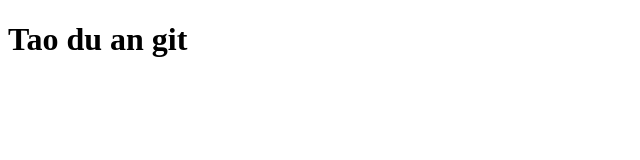
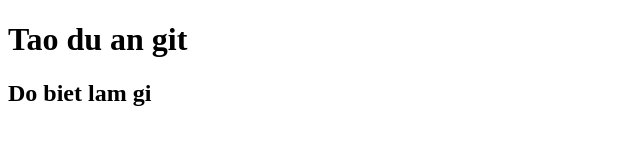
Before and after one commit to Tuyen0712/duan22, a plain HTML site: page index.html in a window 1280 px wide. Shown: the whole page, without its empty margins (0-640 px from the left). Drawn offline with Linux system fonts and the light colour scheme.

Commit message:
lan tiep1

```diff
--- a/index.html
+++ b/index.html
@@ -7,5 +7,6 @@
   </head>
   <body>
     <h1>Tao du an git</h1>
+    <h2>Do biet lam gi</h2>
   </body>
 </html>
```
